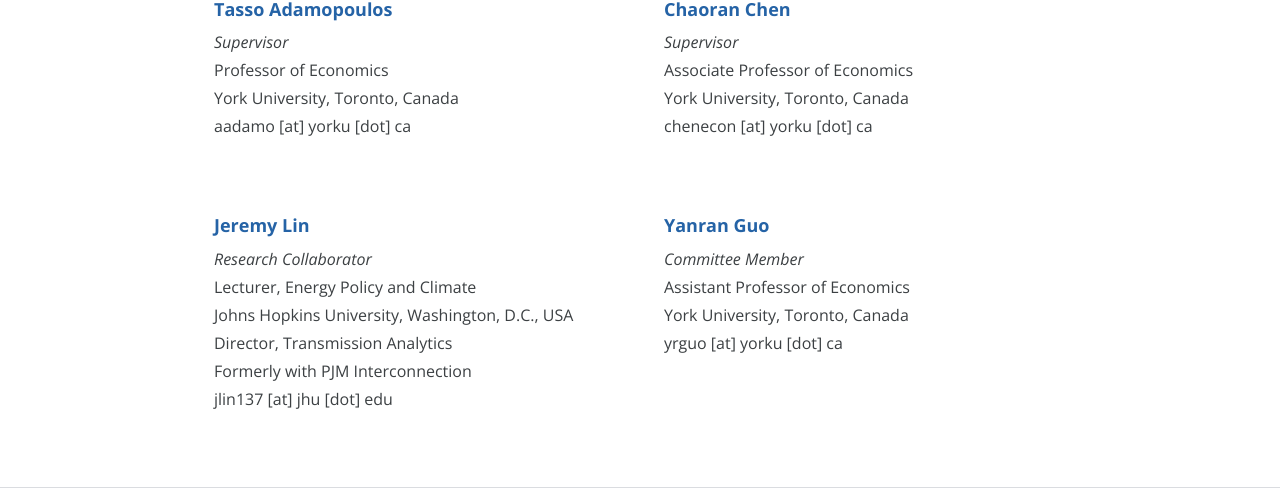
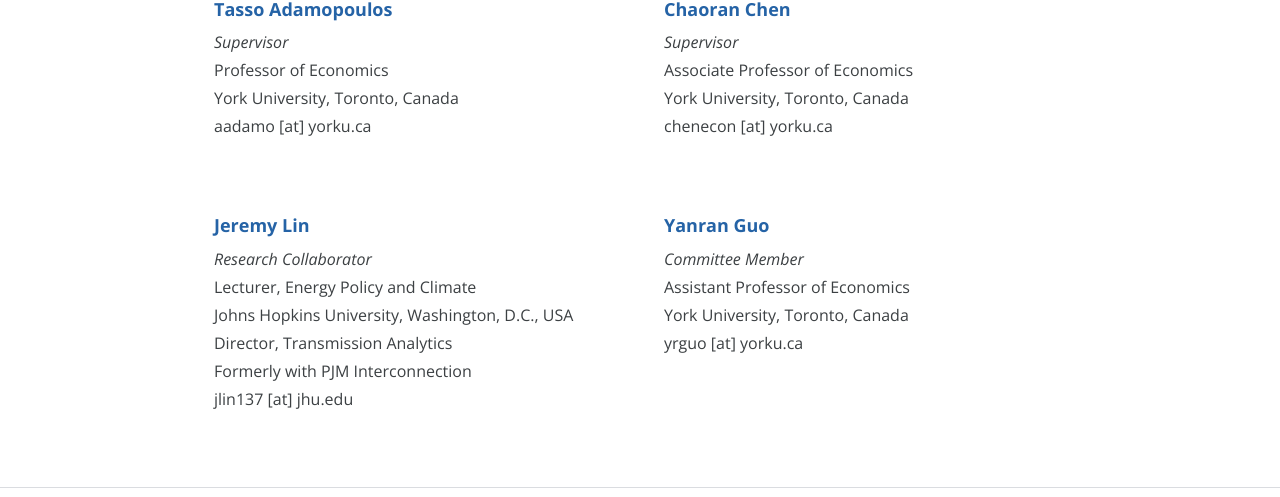
Before and after one commit to ShadiRahimfallah/ShadiRahimfallah.github.io, a Jekyll site: the page references.html, which Jekyll copies as it is, in a window 1280 px wide and 1125 px high. Shown: the part 466-963 px from the top of the window. Built offline with Jekyll 4.4.1, drawn with Linux system fonts in a browser that asks for light colours.

Commit message:
Add files via upload

```diff
--- a/references.html
+++ b/references.html
@@ -46,7 +46,7 @@
       <p class="role">Supervisor</p>
       <p>Professor of Economics</p>
       <p>York University, Toronto, Canada</p>
-      <p class="email">aadamo [at] yorku [dot] ca</p>
+      <p class="email">aadamo [at] yorku.ca</p>
     </div>
 
     <div class="ref">
@@ -54,7 +54,7 @@
       <p class="role">Supervisor</p>
       <p>Associate Professor of Economics</p>
       <p>York University, Toronto, Canada</p>
-      <p class="email">chenecon [at] yorku [dot] ca</p>
+      <p class="email">chenecon [at] yorku.ca</p>
     </div>
 
     <div class="ref">
@@ -64,7 +64,7 @@
       <p>Johns Hopkins University, Washington, D.C., USA</p>
       <p>Director, Transmission Analytics</p>
       <p>Formerly with PJM Interconnection</p>
-      <p class="email">jlin137 [at] jhu [dot] edu</p>
+      <p class="email">jlin137 [at] jhu.edu</p>
     </div>
 
     <div class="ref">
@@ -72,7 +72,7 @@
       <p class="role">Committee Member</p>
       <p>Assistant Professor of Economics</p>
       <p>York University, Toronto, Canada</p>
-      <p class="email">yrguo [at] yorku [dot] ca</p>
+      <p class="email">yrguo [at] yorku.ca</p>
     </div>
 
   </div>
```
